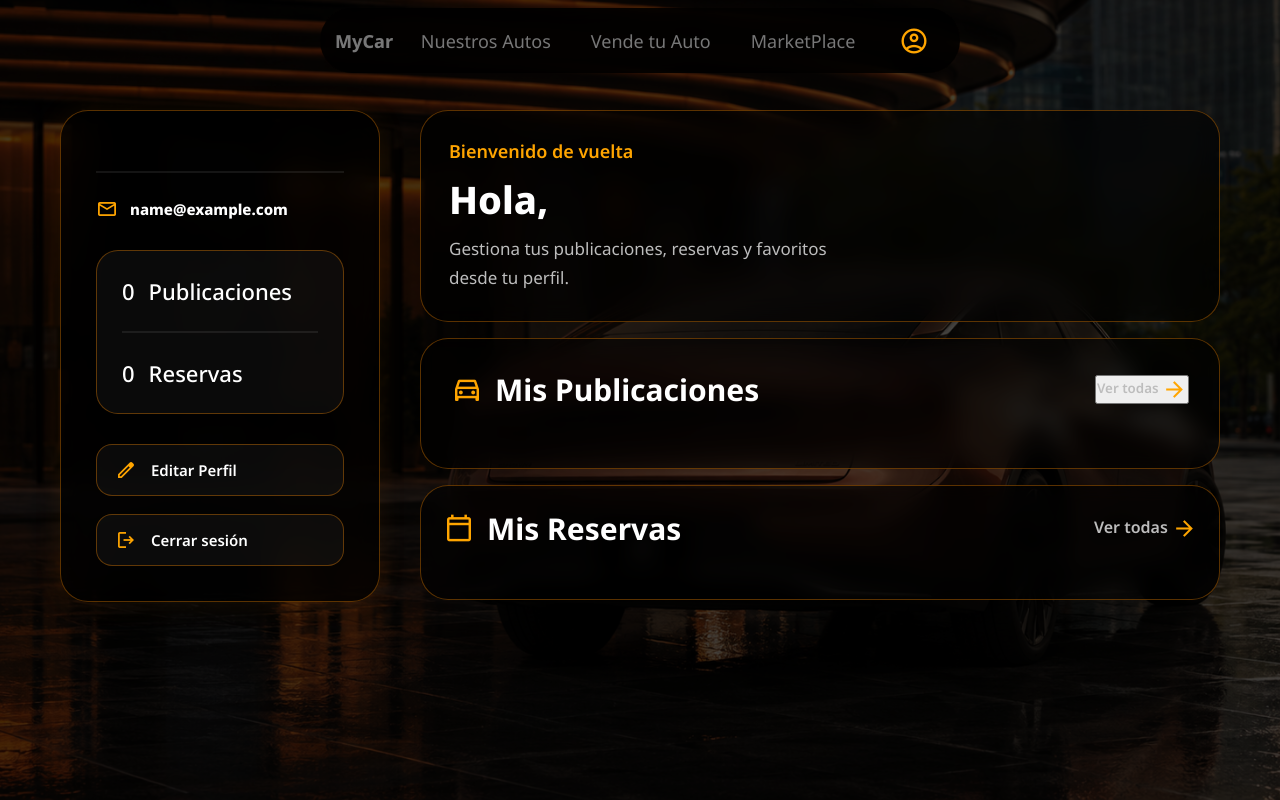
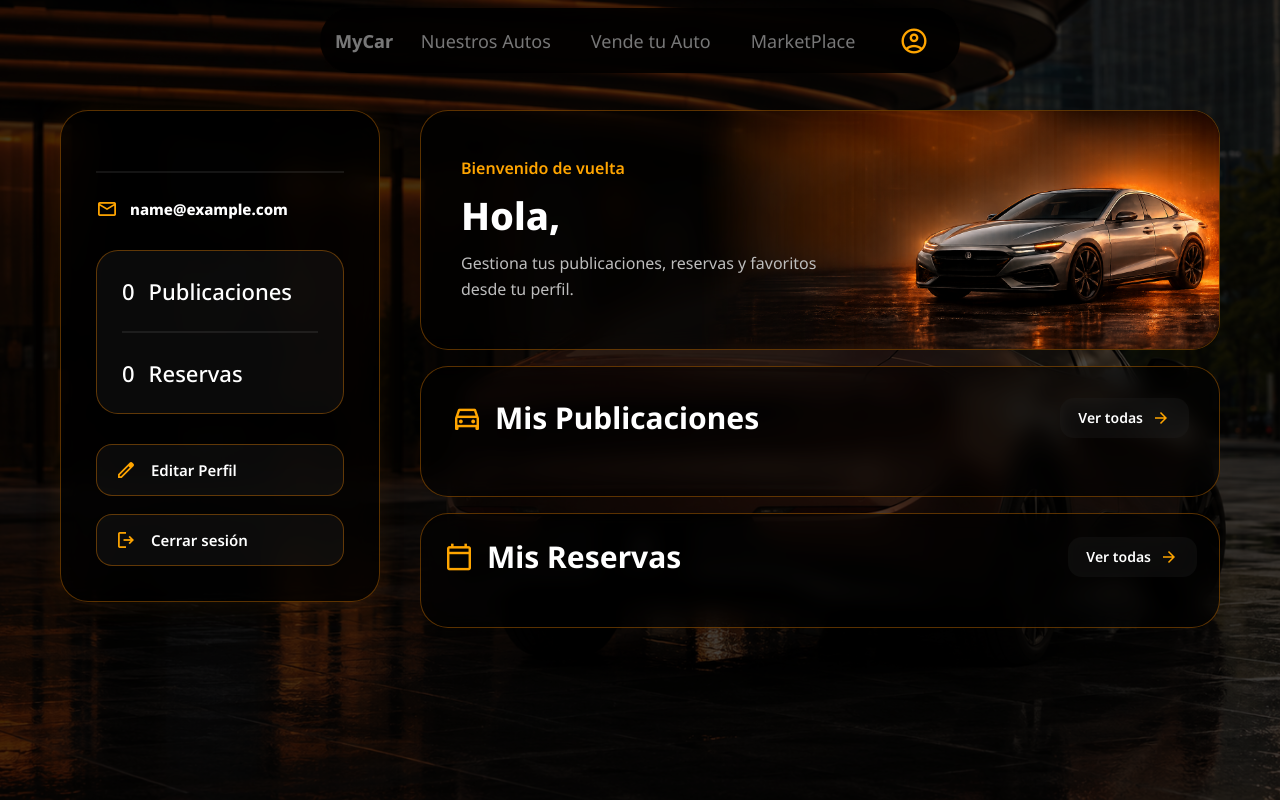
Before and after one commit to NahueAcuna/MyCar-Tesis-Front, an Angular app: page /perfil in a window 1280 px wide. Built offline with nearby package versions, Linux system fonts and the light colour scheme; no server answers; sample sign-in values are in the browser's storage; a web font is replaced by a local one.

Commit message:
falta poner bien el boton de volver en la parte de my-posts y ver como mejorar el tema de las imagenes y ya estaria el perfil

```diff
--- a/src/app/pages/my-posts/my-posts.css
+++ b/src/app/pages/my-posts/my-posts.css
@@ -28,6 +28,8 @@
     display: grid;
     grid-template-columns: repeat(4, 1fr);
     gap: 22px;
+    align-self: flex-start;
+    width: 100%;
 }
 
 /* ================= POST CARD ================= */
--- a/src/app/pages/profile/profile.css
+++ b/src/app/pages/profile/profile.css
@@ -167,36 +167,69 @@
 
 /* ================= WELCOME ================= */
 
-.welcome{
+.welcome {
+    position: relative;
+    display: flex;
+    align-items: center;
     background: rgba(0,0,0,0.60);
     border: 1px solid rgba(255,140,0,0.35);
     border-radius: 28px;
-    padding: 28px;
+    padding: 40px;
     backdrop-filter: blur(12px);
+    overflow: hidden;
+    min-height: 240px;
 }
 
-.welcome span{
+.welcome-text {
+    position: relative;
+    z-index: 2;
+    width: 50%;
+}
+
+.welcome span {
     color: orange;
-    font-size: 18px;
+    font-size: 16px;
     font-weight: 600;
 }
 
-.welcome p:first-of-type{
+.welcome p:first-of-type {
     font-size: 38px;
     font-weight: 800;
     margin: 10px 0;
+    color: white;
 }
 
-.welcome p:last-of-type{
+.welcome p:last-of-type {
     color: #bdbdbd;
-    font-size: 17px;
-    line-height: 1.7;
+    font-size: 16px;
+    line-height: 1.6;
+    margin: 0;
 }
 
-.welcome .color{
+.welcome .color {
     font-size: 38px;
     font-weight: 800;
     color: orange;
+}
+
+/* ================= WELCOME IMAGE ================= */
+
+.welcome-image {
+    position: absolute;
+    top: 0;
+    right: 0;
+    bottom: 0;
+    width: 65%;
+    z-index: 1;
+}
+
+.welcome-image img {
+    width: 100%;
+    height: 100%;
+    object-fit: cover;
+    object-position: right center;
+    -webkit-mask-image: linear-gradient(to right, transparent 0%, black 40%);
+    mask-image: linear-gradient(to right, transparent 0%, black 40%);
 }
 
 /* ================= SECTIONS ================= */
@@ -267,14 +300,46 @@
 /* ================= VIEW ALL ================= */
 
 .view-all{
-    color: #bdbdbd;
+    display: flex;
+    align-items: center;
+    gap: 8px;
+
+    padding: 10px 18px;
+    border-radius: 14px;
+
+    background: rgba(255,255,255,0.04);
+    border: 1px solid rgba(255,140,0,0.25);
+
+    color: white;
+    font-size: 14px;
     font-weight: 600;
+
     cursor: pointer;
-    transition: 0.3s;
+    transition: 0.3s ease;
+
+    backdrop-filter: blur(8px);
+}
+
+.view-all .material-symbols-outlined{
+    font-size: 20px;
+    color: orange;
+    transition: 0.3s ease;
 }
 
 .view-all:hover{
     transform: translateX(4px);
+    border-color: rgba(255,140,0,0.5);
+    background: rgba(255,140,0,0.10);
+    box-shadow: 0 0 18px rgba(255,140,0,0.15);
+}
+
+.view-all:hover .material-symbols-outlined{
+    transform: translateX(3px);
+}
+
+button.view-all{
+    border: none;
+    outline: none;
 }
 
 /* ================= POST CONTAINER ================= */
--- a/src/app/pages/profile/profile.html
+++ b/src/app/pages/profile/profile.html
@@ -41,9 +41,18 @@
 
     <div class="right-content">
         <div class="welcome">
-            <span>Bienvenido de vuelta</span>
-            <p>Hola, <span class="color">{{ user?.nombre }}</span></p>
-            <p>Gestiona tus publicaciones, reservas y favoritos <br> desde tu perfil.</p>
+            <div class="welcome-text">
+                <span>Bienvenido de vuelta</span>
+
+                <p>Hola, <span class="color">{{ user?.nombre }}</span></p>
+
+                <p>Gestiona tus publicaciones, reservas y favoritos <br> desde tu perfil.</p>
+
+            </div>
+
+            <div class="welcome-image">
+                <img src="/profileWelcome.png" alt="Imagen de bienvenida">
+            </div>
         </div>
 
         <div class="my-post">
@@ -63,7 +72,7 @@
             <div class="post-container">
                 @for(post of myPosts.slice(0,2); track post.id){
                     <div class="post-card">
-                        <img src="{{ post.auto.imagenesUrl }}" alt="Imagen del auto">
+                        <img [src]="getImageUrl(post.auto.imagenesUrl[0])" alt="Imagen del auto">
 
                         <div class="post-info">
                             <h3>{{ post.auto.marca }} {{ post.auto.modelo }}</h3>
@@ -94,10 +103,10 @@
                     <h2>Mis Reservas</h2>
                 </div>
 
-                <p class="view-all">
+                <button class="view-all" routerLink="">
                     Ver todas
                     <span class="material-symbols-outlined">arrow_forward</span>
-                </p>
+                </button>
             </div>
 
             <div class="reservation-container">
@@ -124,7 +133,6 @@
                 }
             </div>
         </div>
-
 <!--
         <div class="my-favorite">
             <div class="section-header">
@@ -160,6 +168,7 @@
                 }
             </div>
         </div>
+  -->
     </div>
--->
+
 </div>
--- a/src/app/pages/profile/profile.ts
+++ b/src/app/pages/profile/profile.ts
@@ -40,4 +40,19 @@ export class Profile implements OnInit{
       error: (error) => {console.error('Error al obtener mis reservas:', error); alert('Error al obtener mis reservas');}
     });
   }
+
+  getImageUrl(url: string): string {
+
+  if (!url) {
+    return 'assets/no-image.png';
+  }
+
+  // si es una imagen externa
+  if (url.startsWith('http')) {
+    return url;
+  }
+
+  // si es una imagen local del backend
+  return 'http://localhost:8080' + url;
 }
+}
--- a/src/app/pages/publication-detail/publication-detail.ts
+++ b/src/app/pages/publication-detail/publication-detail.ts
@@ -47,23 +47,11 @@ export class PublicationDetail implements OnInit {
   }
 
   getPublicationById(id: string) {
-  this.publicationService.getPublicationById(id).subscribe({
-    next: (data) => {
-
-      console.log("PUBLICACION:");
-      console.log(data);
-
-      console.log("IMAGENES:");
-      console.log(data.auto.imagenesUrl);
-
-      this.publicationSelected = data;
-
-      this.selectedImage = data.auto.imagenesUrl[0];
-    },
-
-    error: () => alert('Se produjo un error')
-  })
-}
+    this.publicationService.getPublicationById(id).subscribe({
+      next: (data) => { this.publicationSelected = data; this.selectedImage = data.auto.imagenesUrl[0]; },
+      error: () => alert('Se produjo un error al mostrar la lista de publicaciones.')
+    })
+  }
 
   getImageUrl(url: string): string {
 
```
Also changed, not shown: public/profileWelcome.png (added).
